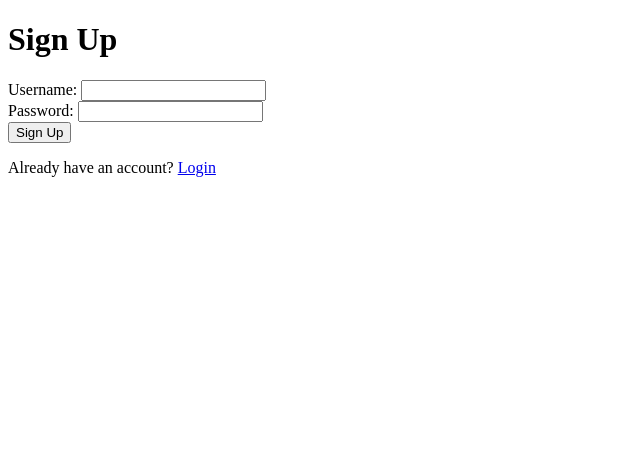
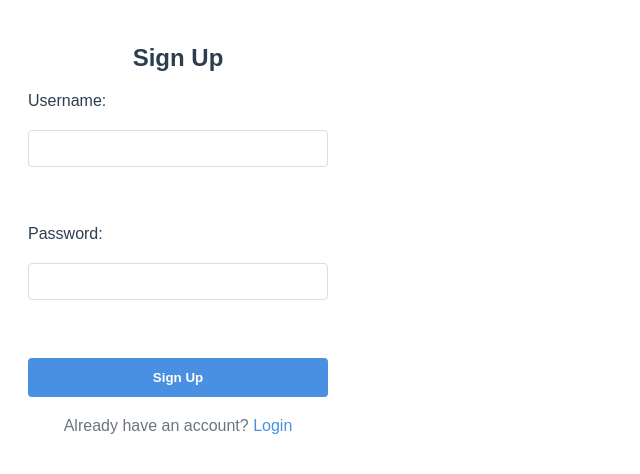
Before and after one commit to Thoran37/AutomaticFormFiIler, a browser extension: page form-filler/extension/signup.html in a window 1280 px wide. Shown: the whole page, without its empty margins (0-640 px from the left). Drawn offline with Linux system fonts and the light colour scheme.

Commit message:
styled login

```diff
--- a/form-filler/extension/index.css
+++ /dev/null
@@ -1,77 +0,0 @@
-/* Apply global styles */
-body {
-    font-family: Arial, sans-serif;
-    background: linear-gradient(to right, #667eea, #764ba2);
-    color: white;
-    display: flex;
-    flex-direction: column;
-    align-items: center;
-    justify-content: center;
-    height: 100vh;
-    margin: 0;
-  }
-
-  /* Style the login container (increased size) */
-  form {
-    background: rgba(255, 255, 255, 0.1);
-    padding: 40px; /* Increased padding for a larger box */
-    border-radius: 12px;
-    backdrop-filter: blur(10px);
-    box-shadow: 0 6px 12px rgba(0, 0, 0, 0.2);
-    text-align: center;
-    width: 400px; /* Increased width */
-  }
-
-  /* Style input fields */
-  input {
-    width: 100%;
-    padding: 12px 20px 12px 12px; /* Adjust right padding to push text left */
-    margin: 15px 0;
-    border: none;
-    border-radius: 6px;
-    outline: none;
-    font-size: 16px;
-    text-align: left;
-  }
-
-  /* Special styling for input fields */
-  input[type="text"],
-  input[type="password"] {
-    background: rgba(255, 255, 255, 0.2);
-    color: white;
-  }
-
-  input::placeholder {
-    color: #ddd;
-  }
-
-  /* Style the button */
-  button {
-    width: 100%;
-    padding: 12px;
-    background: #ff9800;
-    color: white;
-    border: none;
-    border-radius: 6px;
-    font-size: 18px;
-    cursor: pointer;
-    transition: 0.3s;
-  }
-
-  button:hover {
-    background: #e68900;
-  }
-
-  /* Style the sign-up link */
-  p {
-    margin-top: 12px;
-  }
-
-  a {
-    color: #ffeb3b;
-    text-decoration: none;
-  }
-
-  a:hover {
-    text-decoration: underline;
-  }
--- a/form-filler/extension/signup.html
+++ b/form-filler/extension/signup.html
@@ -3,6 +3,7 @@
   <head>
     <meta charset="UTF-8" />
     <meta name="viewport" content="width=device-width, initial-scale=1.0" />
+    <link rel="stylesheet" href="styles.css">
     <title>Sign Up</title>
   </head>
   <body>
--- a/form-filler/extension/styles.css
+++ b/form-filler/extension/styles.css
@@ -1,7 +1,7 @@
 /* Base styles */
 body {
   width: 300px;
-  padding: 10px;
+  padding: 20px;
   font-family: Arial, sans-serif;
 }
 
@@ -659,8 +659,7 @@ h1 {
   color: #2c3e50;
   font-size: 24px;
   margin-bottom: 20px;
-  padding-bottom: 10px;
-  border-bottom: 2px solid #eee;
+  text-align: center;
 }
 
 .document-card {
@@ -783,3 +782,110 @@ h1 {
   flex-direction: column;
   gap: 10px;
 }
+
+/* Login page specific styles */
+#loginForm {
+  display: flex;
+  flex-direction: column;
+  gap: 15px;
+  margin-bottom: 20px;
+}
+
+#loginForm label {
+  color: #2c3e50;
+  font-weight: 500;
+  margin-bottom: 5px;
+}
+
+#loginForm input {
+  width: 100%;
+  padding: 10px;
+  border: 1px solid #ddd;
+  border-radius: 4px;
+  margin-bottom: 10px;
+  box-sizing: border-box;
+}
+
+#loginForm input:focus {
+  border-color: #4a90e2;
+  outline: none;
+  box-shadow: 0 0 0 2px rgba(74,144,226,0.1);
+}
+
+#loginForm button {
+  background: #4a90e2;
+  color: white;
+  padding: 12px;
+  border: none;
+  border-radius: 4px;
+  font-weight: 600;
+  cursor: pointer;
+  transition: all 0.3s ease;
+}
+
+#loginForm button:hover {
+  background: #357abd;
+  transform: translateY(-1px);
+  box-shadow: 0 2px 4px rgba(74,144,226,0.2);
+}
+
+p {
+  text-align: center;
+  color: #6c757d;
+  margin-top: 15px;
+}
+
+p a {
+  color: #4a90e2;
+  text-decoration: none;
+}
+
+p a:hover {
+  text-decoration: underline;
+}
+
+/* Signup form styles - matching login form styles */
+#signupForm {
+    display: flex;
+    flex-direction: column;
+    gap: 15px;
+    margin-bottom: 20px;
+}
+
+#signupForm label {
+    color: #2c3e50;
+    font-weight: 500;
+    margin-bottom: 5px;
+}
+
+#signupForm input {
+    width: 100%;
+    padding: 10px;
+    border: 1px solid #ddd;
+    border-radius: 4px;
+    margin-bottom: 10px;
+    box-sizing: border-box;
+}
+
+#signupForm input:focus {
+    border-color: #4a90e2;
+    outline: none;
+    box-shadow: 0 0 0 2px rgba(74,144,226,0.1);
+}
+
+#signupForm button {
+    background: #4a90e2;
+    color: white;
+    padding: 12px;
+    border: none;
+    border-radius: 4px;
+    font-weight: 600;
+    cursor: pointer;
+    transition: all 0.3s ease;
+}
+
+#signupForm button:hover {
+    background: #357abd;
+    transform: translateY(-1px);
+    box-shadow: 0 2px 4px rgba(74,144,226,0.2);
+}
```
Also changed, not shown: form-filler/extension/login.html (+1 -1 lines).
